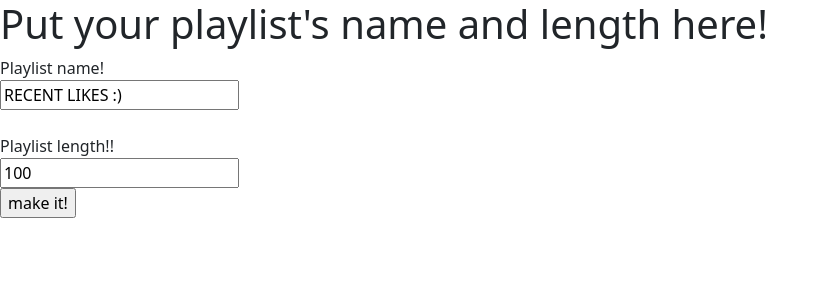
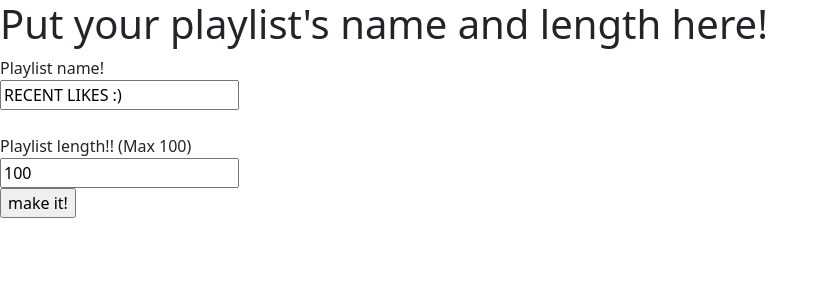
Before and after one commit to 2am2/spotifysmartplaylist, a Flask app: page /userinput in a window 1280 px wide. Shown: the top 300 px of the page, without its empty margins (0-828 px from the left). Run offline with Flask 3, Linux system fonts and the light colour scheme.

Commit message:
can only add 100 songs per request

```diff
--- a/api/templates/input.html
+++ b/api/templates/input.html
@@ -12,7 +12,7 @@
 <form action = /userinput method = "post">
 <label for="playlist_name">Playlist name!</label><br>
 <input type="text" name="playlist_name" value = "RECENT LIKES :)"><br><br>
-<label for="playlist_length">Playlist length!! </label><br>
+<label for="playlist_length">Playlist length!! (Max 100) </label><br>
 <input type="text" name = "playlist_length" value = "100"><br>
 <input type="submit" value="make it!">
 </form>
```
